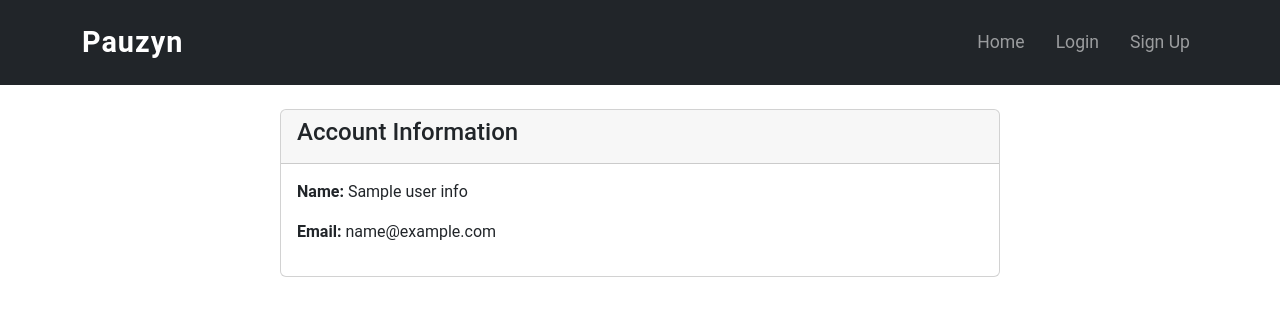
After one commit to ConnorBoetig-dev/Pauzyn, a Flask app: template templates/account/index.html in a window 1280 px wide. The commit adds this page. Shown: the top 316 px of the page. Run offline with Flask 2, Linux system fonts and the light colour scheme; the template is opened without the code that fills it: most values are stand-ins (such as "Sample title", 1, 10 or a date in 2020).

Commit message:
my account and page for info

```diff
--- a/app.py
+++ b/app.py
@@ -24,6 +24,7 @@ from dotenv import load_dotenv
 #   - Blueprint: A way to organize related routes in a modular way
 #   - auth_bp: The blueprint instance containing all authentication routes
 from routes.auth import auth_bp
+from routes.account import account_bp
 
 # Configure logging
 logging.basicConfig(
@@ -64,6 +65,7 @@ app.secret_key = os.getenv('APP_SECRET_KEY')
 # - All routes defined in auth_bp will be prefixed with '/auth'
 # - Example: @auth_bp.route('/login') becomes accessible at '/auth/login'
 app.register_blueprint(auth_bp, url_prefix='/auth')
+app.register_blueprint(account_bp, url_prefix='/account')
 
 # ============================================================================
 # ROUTE DEFINITIONS
--- /dev/null
+++ b/templates/account/index.html
@@ -0,0 +1,26 @@
+{% extends "base.html" %}
+
+{% block title %}Pauzyn - My Account{% endblock %}
+
+{% block content %}
+<div class="container">
+    <div class="row justify-content-center">
+        <div class="col-md-8">
+            <div class="card">
+                <div class="card-header">
+                    <h4>Account Information</h4>
+                </div>
+                <div class="card-body">
+                    <div class="mb-3">
+                        <strong>Name:</strong> {{ user_info.name }}
+                    </div>
+                    <div class="mb-3">
+                        <strong>Email:</strong> {{ user_info.email }}
+                    </div>
+                    <!-- Add more account information sections as needed -->
+                </div>
+            </div>
+        </div>
+    </div>
+</div>
+{% endblock %}
--- a/templates/base.html
+++ b/templates/base.html
@@ -39,7 +39,7 @@
                     </li>
                     {% if 'id_token' in session %}
                         <li class="nav-item">
-                            <span class="nav-link">Welcome, {{ session['user_name'] }}</span>
+                            <a class="nav-link" href="{{ url_for('account.index') }}">My Account</a>
                         </li>
                         <li class="nav-item">
                             <a class="nav-link" href="{{ url_for('auth.logout') }}">Logout</a>
```
Also changed, not shown: routes/account.py (added, +28 -0 lines).
